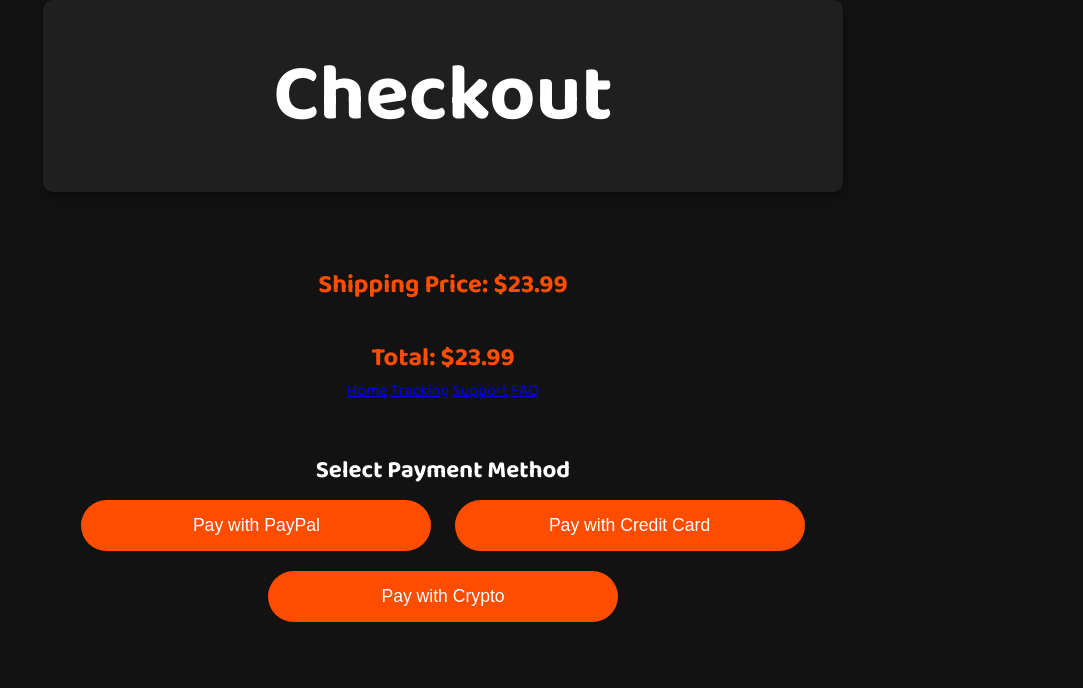
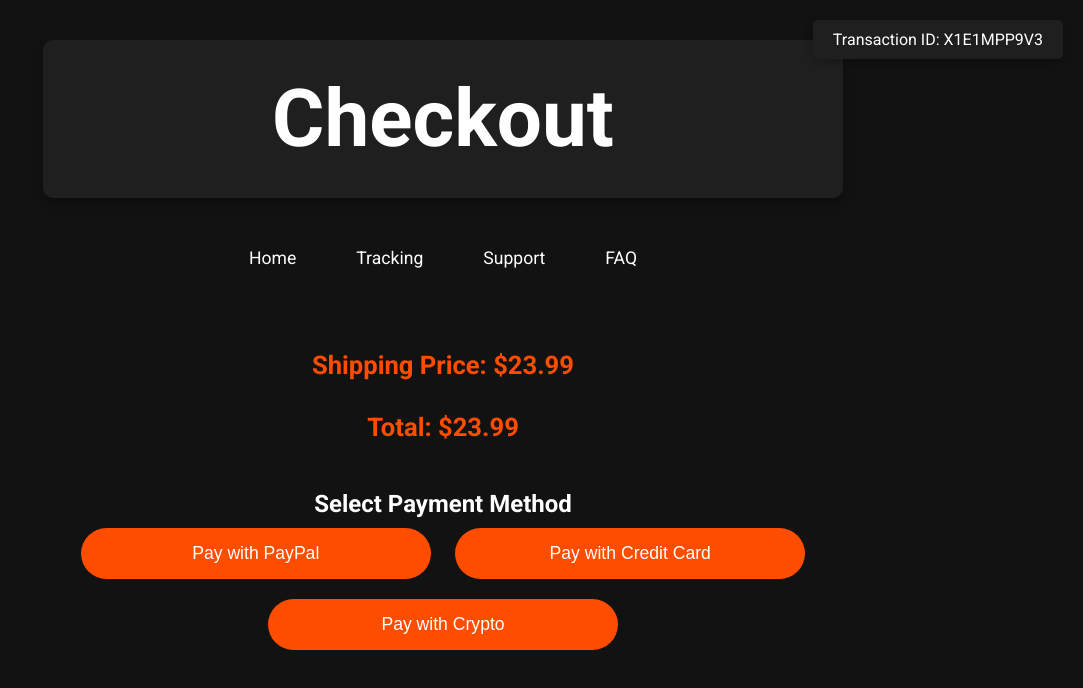
Before and after one commit to doyalikess/pcreselled, a plain HTML site: page checkout.html in a window 1280 px wide. Both pictures are taken after typing "Sample", "Sample", "Sample", "Sample", "Sample" into the empty fields and a click on the button "Submit Shipping". Shown: the whole page, without its empty margins (197-1280 px from the left). Drawn offline with Linux system fonts and the light colour scheme.

Commit message:
Update checkout.html

```diff
--- a/checkout.html
+++ b/checkout.html
@@ -4,7 +4,7 @@
     <meta charset="UTF-8">
     <meta name="viewport" content="width=device-width, initial-scale=1.0">
     <title>Reselled Rigs - Checkout</title>
-    <link href="https://fonts.googleapis.com/css2?family=Baloo+2:wght@400;700&display=swap" rel="stylesheet">
+    <link href="https://fonts.googleapis.com/css2?family=Baloo+2:wght@400;700&family=Roboto:wght@300;400;500;700&display=swap" rel="stylesheet">
     <style>
         * {
             box-sizing: border-box;
@@ -13,7 +13,7 @@
         }
 
         body {
-            font-family: 'Baloo 2', cursive;
+            font-family: 'Roboto', sans-serif;
             background: #121212;
             color: #fff;
             text-align: center;
@@ -23,6 +23,7 @@
             display: flex;
             flex-direction: column;
             align-items: center;
+            min-height: 100vh;
         }
 
         header {
@@ -31,11 +32,43 @@
             text-align: center;
             font-size: 2.5rem;
             border-radius: 10px;
-            margin-bottom: 40px;
+            margin: 40px 0;
             box-shadow: 0 6px 12px rgba(0, 0, 0, 0.3);
             animation: slideInTop 0.8s ease-out;
             width: 100%;
             max-width: 800px;
+        }
+
+        .transaction-id {
+            position: fixed;
+            top: 20px;
+            right: 20px;
+            background: #1f1f1f;
+            padding: 10px 20px;
+            border-radius: 5px;
+            font-size: 1rem;
+            box-shadow: 0 2px 8px rgba(0, 0, 0, 0.3);
+            animation: fadeIn 1s ease-in-out;
+        }
+
+        .main-tabs {
+            display: flex;
+            justify-content: center;
+            gap: 20px;
+            margin-bottom: 40px;
+        }
+
+        .main-tabs a {
+            color: #fff;
+            text-decoration: none;
+            font-size: 1.1rem;
+            padding: 10px 20px;
+            border-radius: 5px;
+            transition: background-color 0.3s ease;
+        }
+
+        .main-tabs a:hover {
+            background-color: #ff4d00;
         }
 
         .cart-items {
@@ -90,7 +123,7 @@
             padding: 15px;
             width: 100%;
             font-size: 1rem;
-            border: 1px solid #ccc;
+            border: 1px solid #444;
             border-radius: 5px;
             background-color: #2c2c2c;
             color: white;
@@ -106,13 +139,13 @@
 
         .shipping-section button {
             padding: 12px 25px;
-            background-color: #1f1f1f;
+            background-color: #ff4d00;
             color: #fff;
             border: none;
             font-size: 1.1rem;
             cursor: pointer;
             border-radius: 5px;
-            margin-top: 10px;
+            margin-top: 20px;
             transition: background-color 0.3s ease;
             opacity: 0;
             animation: fadeIn 1.4s ease-in-out forwards;
@@ -121,7 +154,7 @@
         }
 
         .shipping-section button:hover {
-            background-color: #ff4d00;
+            background-color: #ff8c33;
         }
 
         .payment-methods {
@@ -163,7 +196,7 @@
             padding: 15px;
             width: 100%;
             font-size: 1rem;
-            border: 1px solid #ccc;
+            border: 1px solid #444;
             border-radius: 5px;
             background-color: #2c2c2c;
             color: white;
@@ -189,7 +222,7 @@
             padding: 15px;
             width: 100%;
             font-size: 1rem;
-            border: 1px solid #ccc;
+            border: 1px solid #444;
             border-radius: 5px;
             background-color: #2c2c2c;
             color: white;
@@ -220,6 +253,14 @@
             font-size: 2rem;
             display: none;
             z-index: 999;
+        }
+
+        .confirmation-message {
+            margin-top: 20px;
+            font-size: 1.2rem;
+            color: #00ff00;
+            opacity: 0;
+            animation: fadeIn 0.5s ease-in-out forwards;
         }
 
         /* Animation Definitions */
@@ -267,15 +308,24 @@
                 transform: scale(1);
             }
         }
-<a href="support.html" class="main-tab">SUPPORT</a>
     </style>
 </head>
 <body>
     <div id="loadingScreen">Loading...</div>
 
+    <!-- Transaction ID Display -->
+    <div class="transaction-id" id="transactionId">Transaction ID: <span id="transactionIdValue"></span></div>
+
     <header>
         <h1>Checkout</h1>
     </header>
+
+    <div class="main-tabs">
+        <a href="index.html" class="main-tab">Home</a>
+        <a href="tracking.html" class="main-tab">Tracking</a>
+        <a href="support.html" class="main-tab">Support</a>
+        <a href="faq.html" class="main-tab">FAQ</a>
+    </div>
 
     <div id="cartContent" style="display: none;">
         <ul id="cartItems" class="cart-items"></ul>
@@ -289,12 +339,6 @@
         <div class="total-price">
             Total: $<span id="totalPrice">0</span>
         </div>
-    </div>
-	<div class="main-tabs">
-        <a href="index.html" class="main-tab">Home</a>
-        <a href="tracking.html" class="main-tab">Tracking</a>
-		<a href="support.html" class="main-tab">Support</a>
-        <a href="faq.html" class="main-tab">FAQ</a>
     </div>
 
     <!-- Shipping Section -->
@@ -314,12 +358,13 @@
             <option value="NG">Nigeria</option>
             <option value="LT">Lithuania</option>
             <option value="DE">Germany</option>
-            <option value="JM">Jamacia</option>
+            <option value="JM">Jamaica</option>
             <option value="LV">Latvia</option>
-            <option value="ZA">South Africa</option
+            <option value="ZA">South Africa</option>
         </select>
         <input type="text" id="phoneNumber" placeholder="Phone Number" />
         <button onclick="submitShipping()">Submit Shipping</button>
+        <div class="confirmation-message" id="confirmationMessage"></div>
     </div>
 
     <div class="payment-methods">
@@ -362,11 +407,28 @@
     </div>
 
     <script>
+        // Generate a random transaction ID
+        function generateTransactionId() {
+            const characters = 'ABCDEFGHIJKLMNOPQRSTUVWXYZ0123456789';
+            let transactionId = '';
+            for (let i = 0; i < 10; i++) {
+                transactionId += characters.charAt(Math.floor(Math.random() * characters.length));
+            }
+            return transactionId;
+        }
+
+        // Display the transaction ID
+        function displayTransactionId() {
+            const transactionId = generateTransactionId();
+            document.getElementById('transactionIdValue').innerText = transactionId;
+        }
+
         // Show loading screen for 1 second, then load checkout content
         setTimeout(function () {
             document.getElementById('loadingScreen').style.display = 'none'; // Hide loading
             document.getElementById('cartContent').style.display = 'block'; // Show content
             initializeCheckout();
+            displayTransactionId(); // Display the transaction ID
         }, 1000);
 
         function initializeCheckout() {
@@ -401,9 +463,14 @@
             const phoneNumber = document.getElementById('phoneNumber').value;
 
             if (fullName && address && city && zipCode && country && phoneNumber) {
-                document.getElementById('shippingCost').innerText = '$0'; // Show $0 after submission
-                calculateTotalWithShipping(); // Update the final total with free shipping
-                document.getElementById('shippingSection').style.display = 'none'; // Close the shipping form
+                showLoading(); // Show loading screen
+                setTimeout(function () {
+                    hideLoading(); // Hide loading screen
+                    document.getElementById('shippingCost').innerText = '$0'; // Show $0 after submission
+                    calculateTotalWithShipping(); // Update the final total with free shipping
+                    document.getElementById('confirmationMessage').innerText = 'Shipping Address Applied!'; // Show confirmation message
+                    document.getElementById('shippingSection').style.display = 'none'; // Hide the shipping form
+                }, 1500); // Simulate a 1.5-second delay
             } else {
                 alert('Please complete all fields.');
             }
```
